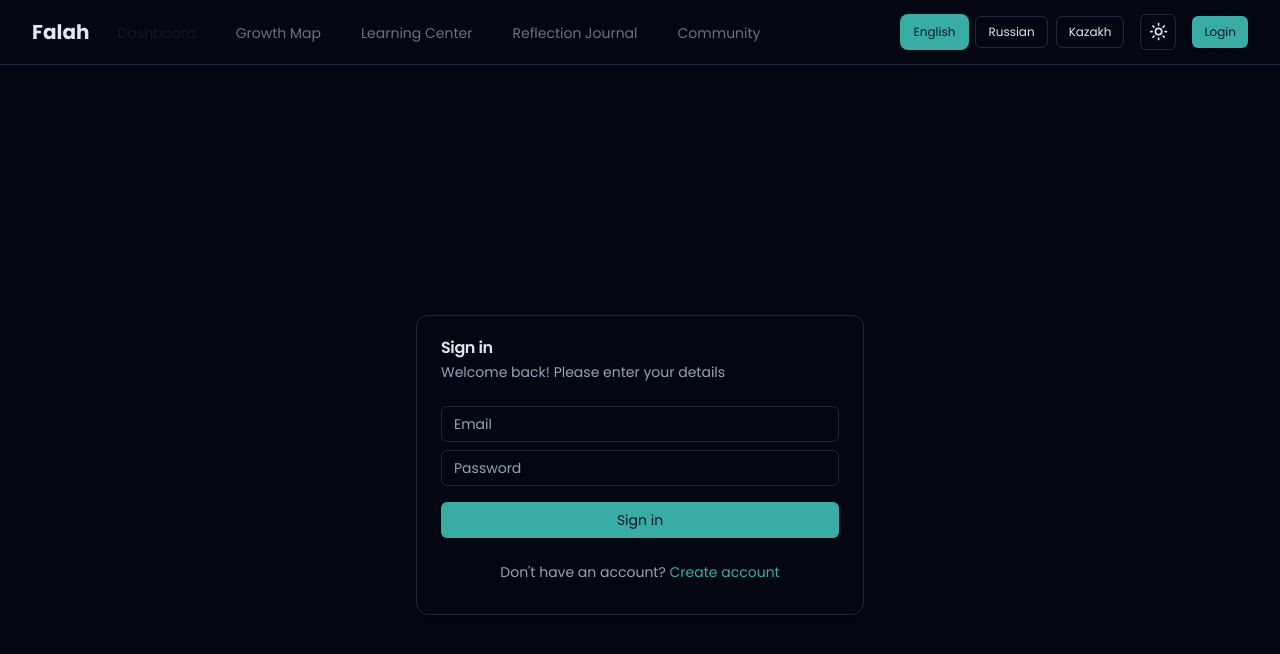
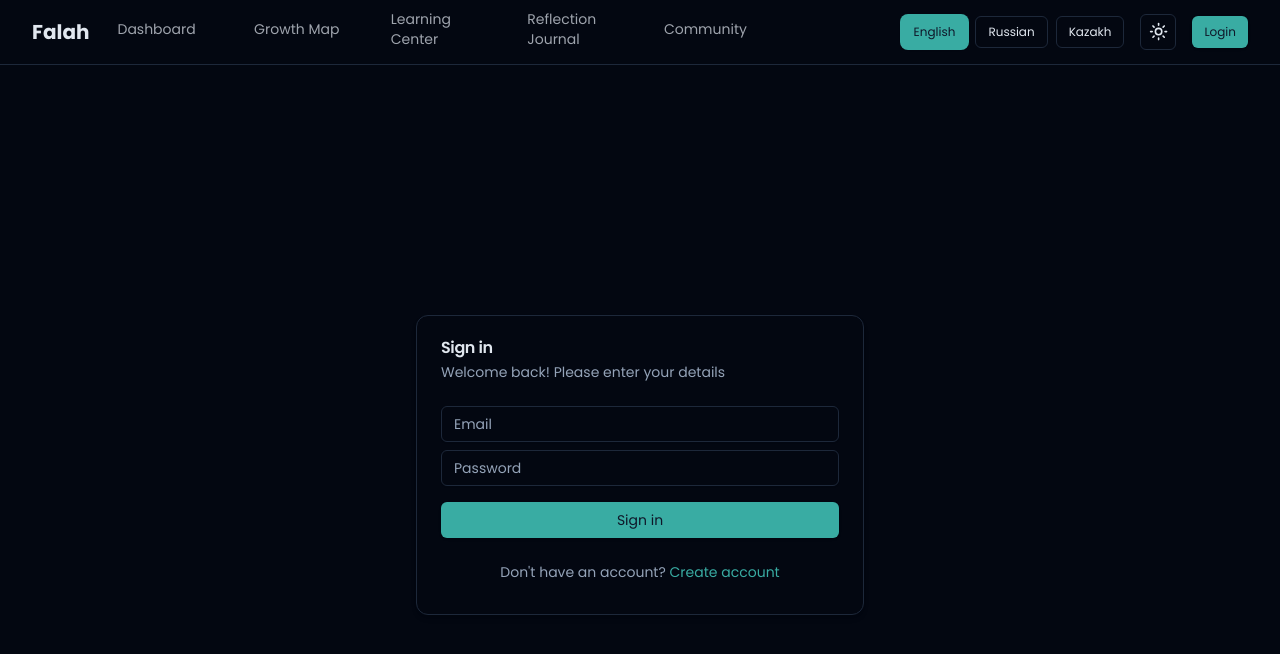
Before and after one commit to adntgv/muslim-companion-app, a Next.js app: page /en/login in a window 1280 px wide. Shown: the top 654 px of the page. Built offline with nearby package versions, Linux system fonts and the light colour scheme; no server answers.

Commit message:
add progress bar

```diff
--- a/app/[locale]/layout.tsx
+++ b/app/[locale]/layout.tsx
@@ -6,6 +6,7 @@ import { Navbar } from '@/components/Navbar';
 import { ThemeProvider } from "@/components/theme-provider";
 import { Toaster } from "sonner";
 import { AuthProvider } from '@/contexts/auth-context';
+import { LoadingProgress } from '@/components/LoadingProgress';
 
 export async function generateMetadata({ params: { locale } }: { params: { locale: string } }) {
   return {
@@ -13,6 +14,20 @@ export async function generateMetadata({ params: { locale } }: { params: { local
     description: 'Your personal companion for daily Islamic practices',
     manifest: '/manifest.json',
     themeColor: '#C19A6B',
+    appleWebApp: {
+      capable: true,
+      title: 'Falah',
+      statusBarStyle: 'default',
+    },
+    formatDetection: {
+      telephone: false,
+    },
+    viewport: {
+      width: 'device-width',
+      initialScale: 1,
+      maximumScale: 1,
+      userScalable: false,
+    },
   };
 }
 
@@ -30,6 +45,7 @@ export default async function LocaleLayout({
       <head>
         <link rel="manifest" href="/manifest.json" />
         <meta name="theme-color" content="#C19A6B" />
+        <meta name="mobile-web-app-capable" content="yes" />
         <meta name="apple-mobile-web-app-capable" content="yes" />
         <meta name="apple-mobile-web-app-status-bar-style" content="default" />
         <meta name="apple-mobile-web-app-title" content="falah" />
@@ -49,6 +65,7 @@ export default async function LocaleLayout({
         >
           <AuthProvider>
             <ClientLayout messages={messages} locale={locale}>
+              <LoadingProgress />
               <div className="relative flex min-h-screen flex-col bg-background">
                 <Navbar />
                 <main className="flex-1 bg-background">
--- a/app/globals.css
+++ b/app/globals.css
@@ -107,3 +107,29 @@
     background-image: linear-gradient(to right, hsl(var(--primary)), hsl(var(--secondary)));
   }
 }
+
+/* NProgress styles */
+#nprogress {
+  pointer-events: none;
+}
+
+#nprogress .bar {
+  background: hsl(var(--primary));
+  position: fixed;
+  z-index: 1031;
+  top: 0;
+  left: 0;
+  width: 100%;
+  height: 2px;
+}
+
+#nprogress .peg {
+  display: block;
+  position: absolute;
+  right: 0px;
+  width: 100px;
+  height: 100%;
+  box-shadow: 0 0 10px hsl(var(--primary)), 0 0 5px hsl(var(--primary));
+  opacity: 1.0;
+  transform: rotate(3deg) translate(0px, -4px);
+}
--- /dev/null
+++ b/components/LoadingProgress.tsx
@@ -0,0 +1,34 @@
+'use client';
+
+import { useEffect } from 'react';
+import NProgress from 'nprogress';
+import { usePathname, useSearchParams } from 'next/navigation';
+
+export function LoadingProgress() {
+  const pathname = usePathname();
+  const searchParams = useSearchParams();
+
+  useEffect(() => {
+    NProgress.configure({
+      showSpinner: false,
+      trickleSpeed: 100,
+      minimum: 0.3,
+    });
+  }, []);
+
+  useEffect(() => {
+    NProgress.start();
+
+    // Small delay to show progress bar even on fast navigations
+    const timer = setTimeout(() => {
+      NProgress.done();
+    }, 250);
+
+    return () => {
+      clearTimeout(timer);
+      NProgress.done();
+    };
+  }, [pathname, searchParams]);
+
+  return null;
+}
--- a/components/Navbar.tsx
+++ b/components/Navbar.tsx
@@ -6,6 +6,7 @@ import { Button } from '@/components/ui/button';
 import { ROUTES } from '@/lib/navigation';
 import { useAuth } from '@/contexts/auth-context';
 import { User, Menu, X } from 'lucide-react';
+import { usePathname } from 'next/navigation';
 import {
   DropdownMenu,
   DropdownMenuContent,
@@ -17,10 +18,12 @@ import { useRouter } from 'next/navigation';
 import { toast } from 'sonner';
 import LocaleSwitcher from './LocaleSwitcher';
 import ThemeToggle from './themeToggle';
+import { cn } from '@/lib/utils';
 
 export function Navbar() {
   const { user, isLoading, checkSession } = useAuth();
   const router = useRouter();
+  const pathname = usePathname() || '';
   const [isMenuOpen, setIsMenuOpen] = useState(false);
 
   const handleLogout = async () => {
@@ -57,31 +60,61 @@ export function Navbar() {
     <>
       <Link
         href={ROUTES.DASHBOARD}
-        className="inline-flex items-center px-1 pt-1 text-sm font-medium text-gray-900 border-b-2 border-transparent hover:border-gray-300"
+        className={cn(
+          "md:inline-flex md:items-center md:px-1 md:pt-1 md:text-sm md:font-medium md:border-b-2 md:border-transparent",
+          "block w-full py-2 pl-3 pr-4 text-base font-medium rounded-md",
+          pathname?.includes(ROUTES.DASHBOARD)
+            ? "text-primary md:border-primary bg-accent/50 md:bg-transparent"
+            : "text-foreground/70 hover:bg-accent md:hover:border-gray-300 md:hover:bg-transparent"
+        )}
       >
         Dashboard
       </Link>
       <Link
         href={ROUTES.GROWTH_MAP}
-        className="inline-flex items-center px-1 pt-1 text-sm font-medium text-gray-500 border-b-2 border-transparent hover:border-gray-300"
+        className={cn(
+          "md:inline-flex md:items-center md:px-1 md:pt-1 md:text-sm md:font-medium md:border-b-2 md:border-transparent",
+          "block w-full py-2 pl-3 pr-4 text-base font-medium rounded-md",
+          pathname?.includes(ROUTES.GROWTH_MAP)
+            ? "text-primary md:border-primary bg-accent/50 md:bg-transparent"
+            : "text-foreground/70 hover:bg-accent md:hover:border-gray-300 md:hover:bg-transparent"
+        )}
       >
         Growth Map
       </Link>
       <Link
         href={ROUTES.LEARNING_CENTER}
-        className="inline-flex items-center px-1 pt-1 text-sm font-medium text-gray-500 border-b-2 border-transparent hover:border-gray-300"
+        className={cn(
+          "md:inline-flex md:items-center md:px-1 md:pt-1 md:text-sm md:font-medium md:border-b-2 md:border-transparent",
+          "block w-full py-2 pl-3 pr-4 text-base font-medium rounded-md",
+          pathname?.includes(ROUTES.LEARNING_CENTER)
+            ? "text-primary md:border-primary bg-accent/50 md:bg-transparent"
+            : "text-foreground/70 hover:bg-accent md:hover:border-gray-300 md:hover:bg-transparent"
+        )}
       >
         Learning Center
       </Link>
       <Link
         href={ROUTES.REFLECTION_JOURNAL}
-        className="inline-flex items-center px-1 pt-1 text-sm font-medium text-gray-500 border-b-2 border-transparent hover:border-gray-300"
+        className={cn(
+          "md:inline-flex md:items-center md:px-1 md:pt-1 md:text-sm md:font-medium md:border-b-2 md:border-transparent",
+          "block w-full py-2 pl-3 pr-4 text-base font-medium rounded-md",
+          pathname?.includes(ROUTES.REFLECTION_JOURNAL)
+            ? "text-primary md:border-primary bg-accent/50 md:bg-transparent"
+            : "text-foreground/70 hover:bg-accent md:hover:border-gray-300 md:hover:bg-transparent"
+        )}
       >
         Reflection Journal
       </Link>
       <Link
         href={ROUTES.COMMUNITY}
-        className="inline-flex items-center px-1 pt-1 text-sm font-medium text-gray-500 border-b-2 border-transparent hover:border-gray-300"
+        className={cn(
+          "md:inline-flex md:items-center md:px-1 md:pt-1 md:text-sm md:font-medium md:border-b-2 md:border-transparent",
+          "block w-full py-2 pl-3 pr-4 text-base font-medium rounded-md",
+          pathname?.includes(ROUTES.COMMUNITY)
+            ? "text-primary md:border-primary bg-accent/50 md:bg-transparent"
+            : "text-foreground/70 hover:bg-accent md:hover:border-gray-300 md:hover:bg-transparent"
+        )}
       >
         Community
       </Link>
@@ -127,16 +160,16 @@ export function Navbar() {
 
         {/* Mobile menu */}
         {isMenuOpen && (
-          <div className="md:hidden py-2 space-y-2">
-            <div className="space-y-2 px-2">
+          <div className="md:hidden py-2 space-y-1 bg-background shadow-lg rounded-b-lg">
+            <div className="space-y-1 px-2">
               <NavLinks />
             </div>
-            <div className="border-t border-gray-200 pt-2 px-2">
-              <div className="flex items-center justify-between space-x-2">
+            <div className="border-t border-border pt-4 px-4">
+              <div className="flex items-center justify-between space-x-4">
                 <LocaleSwitcher />
                 <ThemeToggle />
                 {!isLoading && !user && (
-                  <Button asChild size="sm">
+                  <Button asChild size="sm" className="w-full">
                     <Link href="/login">Login</Link>
                   </Button>
                 )}
--- a/package.json
+++ b/package.json
@@ -22,6 +22,7 @@
     "@radix-ui/react-slot": "^1.1.0",
     "@radix-ui/react-tabs": "^1.1.2",
     "@types/js-cookie": "^3.0.6",
+    "@types/nprogress": "^0.2.3",
     "@vercel/analytics": "^1.3.1",
     "appwrite": "^16.1.0",
     "class-variance-authority": "^0.7.1",
@@ -35,6 +36,7 @@
     "next-pwa": "^5.6.0",
     "next-themes": "^0.3.0",
     "nodemon": "^3.1.7",
+    "nprogress": "^0.2.0",
     "react": "^18.2.0",
     "react-dom": "^18.2.0",
     "react-icons": "^5.4.0",
```
Also changed, not shown: public/manifest.json, 2 other files (tests, documents, lock files or other folders).
